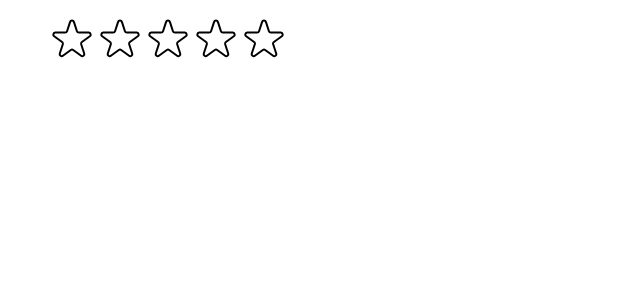
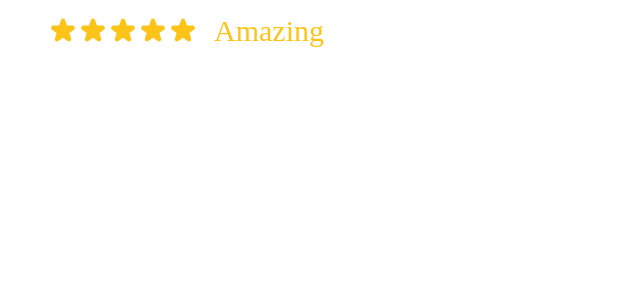
Before and after one commit to manuelmtzv/the_ultimate_react_course_2024, a React (Vite) app in the folder usepopcorn/: page / in a window 1280 px wide. Shown: the top 300 px of the page, without its empty margins (0-640 px from the left). Built offline with nearby package versions, Linux system fonts and the light colour scheme.

Commit message:
feat: add props with default values

```diff
--- a/usepopcorn/src/components/star/Star.jsx
+++ b/usepopcorn/src/components/star/Star.jsx
@@ -1,15 +1,15 @@
 import PropTypes from "prop-types";
 
+export default function Star({ onRate, full, onHover, onLeave, color, size }) {
   const style = {
     star: {
-    height: "48px",
-    width: "48px",
+      height: `${size}px`,
+      width: `${size}px`,
       display: "block",
       cursor: "pointer",
     },
   };
 
-export default function Star({ onRate, full, onHover, onLeave }) {
   return (
     <span
       style={style.star}
@@ -22,8 +22,8 @@ export default function Star({ onRate, full, onHover, onLeave }) {
         <svg
           xmlns="http://www.w3.org/2000/svg"
           viewBox="0 0 20 20"
-          fill="#000"
-          stroke="#000"
+          fill={color}
+          stroke={color}
         >
           <path d="M9.049 2.927c.3-.921 1.603-.921 1.902 0l1.07 3.292a1 1 0 00.95.69h3.462c.969 0 1.371 1.24.588 1.81l-2.8 2.034a1 1 0 00-.364 1.118l1.07 3.292c.3.921-.755 1.688-1.54 1.118l-2.8-2.034a1 1 0 00-1.175 0l-2.8 2.034c-.784.57-1.838-.197-1.539-1.118l1.07-3.292a1 1 0 00-.364-1.118L2.98 8.72c-.783-.57-.38-1.81.588-1.81h3.461a1 1 0 00.951-.69l1.07-3.292z" />
         </svg>
@@ -32,7 +32,7 @@ export default function Star({ onRate, full, onHover, onLeave }) {
           xmlns="http://www.w3.org/2000/svg"
           fill="none"
           viewBox="0 0 24 24"
-          stroke="#000"
+          stroke={color}
         >
           <path
             strokeLinecap="round"
@@ -51,6 +51,8 @@ Star.propTypes = {
   full: PropTypes.bool.isRequired,
   onHover: PropTypes.func.isRequired,
   onLeave: PropTypes.func.isRequired,
+  color: PropTypes.string,
+  size: PropTypes.number,
 };
 
 /*
--- a/usepopcorn/src/components/star/StarRating.jsx
+++ b/usepopcorn/src/components/star/StarRating.jsx
@@ -1,6 +1,20 @@
 import PropTypes from "prop-types";
 import Star from "./Star";
 import { useState } from "react";
+
+export default function StarRating({
+  maxRating = 5,
+  color = "#fcc419",
+  size = 30,
+  className = "",
+  messages = [],
+  defaultRating = 0,
+  onSetRating = () => null,
+}) {
+  const [rating, setRating] = useState(defaultRating);
+  const [hoverRating, setHoverRating] = useState(0);
+  const actualRating = hoverRating || rating;
+  const canShowMessages = messages.length === maxRating;
 
   const style = {
     container: {
@@ -14,25 +28,21 @@ const style = {
     text: {
       lineHeight: "1",
       margin: 0,
+      color,
+      fontSize: `${size}px`,
     },
   };
 
-export default function StarRating({ maxRating = 5 }) {
-  const [rating, setRating] = useState(0);
-  const [hoverRating, setHoverRating] = useState(0);
-
-  const actualRating = hoverRating || rating;
-
   function handleRating(rating) {
     setRating(rating);
+    onSetRating(rating);
   }
 
   function handleHoverRating(rating) {
     setHoverRating(rating);
   }
-
-  return (
-    <figure style={style.container}>
+  return maxRating > 0 ? (
+    <figure style={style.container} className={className}>
       <div style={style.starContainer}>
         {Array.from({ length: maxRating }, (_, index) => (
           <Star
@@ -41,14 +51,24 @@ export default function StarRating({ maxRating = 5 }) {
             full={index + 1 <= actualRating}
             onHover={() => handleHoverRating(index + 1)}
             onLeave={() => handleHoverRating(0)}
+            color={color}
+            size={size}
           />
         ))}
       </div>
-      <p style={style.text}>{actualRating || ""}</p>
+      <p style={style.text}>
+        {canShowMessages ? messages[actualRating - 1] : actualRating || ""}
+      </p>
     </figure>
-  );
+  ) : null;
 }
 
 StarRating.propTypes = {
   maxRating: PropTypes.number.isRequired,
+  color: PropTypes.string,
+  size: PropTypes.number,
+  className: PropTypes.string,
+  messages: PropTypes.array,
+  defaultRating: PropTypes.number,
+  onSetRating: PropTypes.func,
 };
--- a/usepopcorn/src/main.jsx
+++ b/usepopcorn/src/main.jsx
@@ -9,6 +9,10 @@ ReactDOM.createRoot(document.getElementById("root")).render(
   <React.StrictMode>
     {/* <App /> */}
 
-    <StarRating maxRating={5} />
+    <StarRating
+      maxRating={5}
+      messages={["Terrible", "Bad", "Okay", "Good", "Amazing"]}
+      defaultRating={5}
+    />
   </React.StrictMode>
 );
```
Lines whose indentation alone changed are shown as unchanged.
